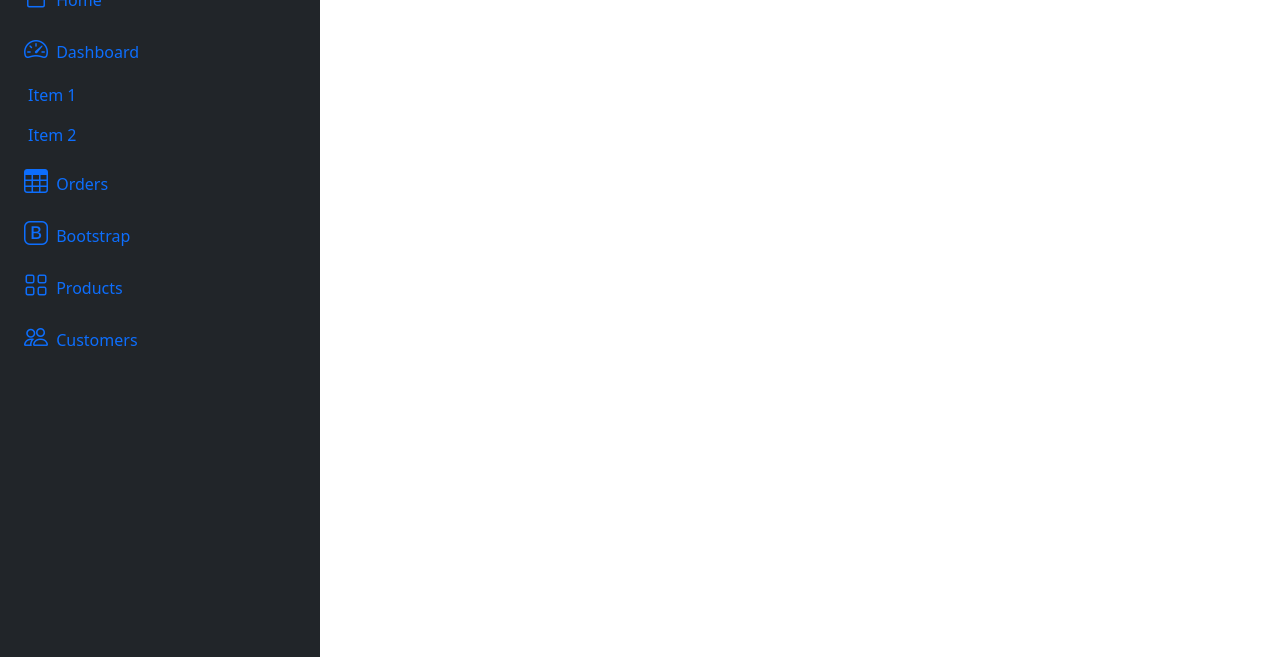
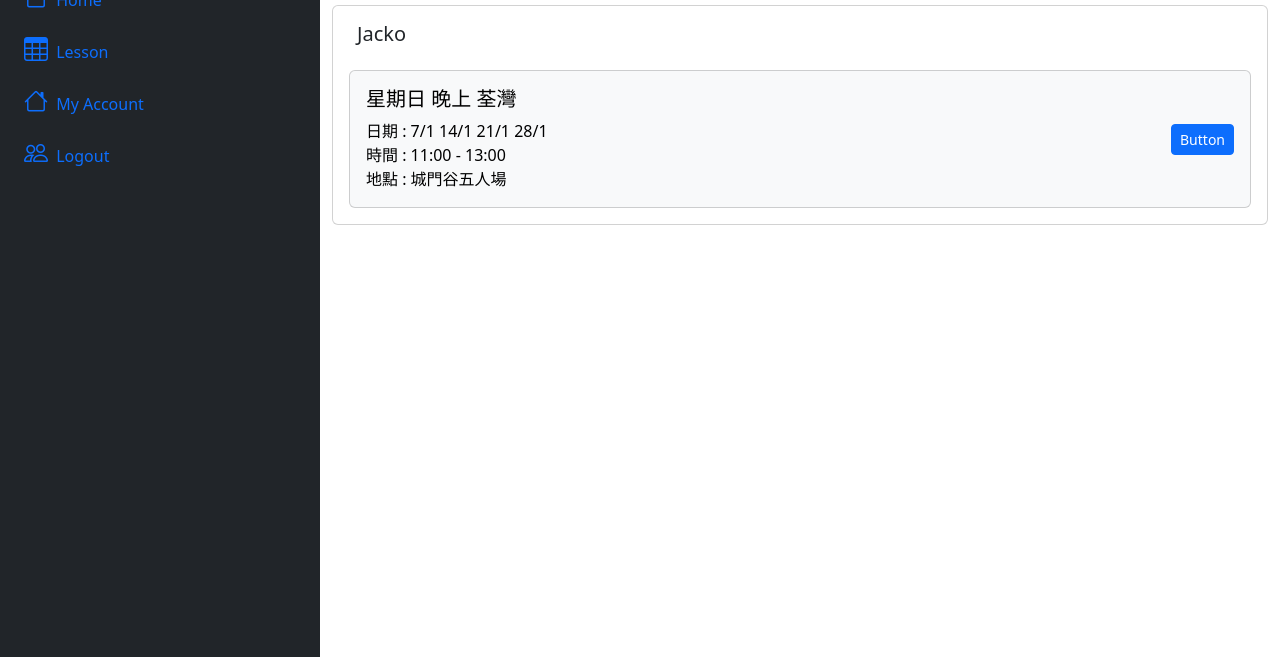
Before and after one commit to Victorchanhc/Leave-system, a plain HTML site: page home.html in a window 1280 px wide. Shown: the part 163-820 px from the top of the page. Drawn offline with nearby package versions, Linux system fonts and the light colour scheme; grey boxes are pictures that could not be loaded.

Commit message:
finish home page

```diff
--- a/home.html
+++ b/home.html
@@ -37,71 +37,23 @@
                     </a>
                     <ul class="nav nav-pills flex-column mb-sm-auto mb-0  align-items-sm-start" id="menu">
                         <li class="nav-item">
-                            <a href="#" class="nav-link align-middle px-0">
+                            <a href="home.html" class="nav-link align-middle px-0">
                                 <i class="fs-4 bi-house"></i> <span class="ms-1  d-sm-inline">Home</span>
                             </a>
                         </li>
-                        <li>
-                            <a href="#submenu1" data-bs-toggle="collapse" class="nav-link px-0 align-middle">
-                                <i class="fs-4 bi-speedometer2"></i> <span class="ms-1  d-sm-inline">Dashboard</span>
+                        <li class="nav-item">
+                            <a href="/lesson.html" class="nav-link align-middle px-0">
+                                <i class="fs-4 bi-table"></i> <span class="ms-1  d-sm-inline">Lesson</span>
                             </a>
-                            <ul class="collapse show nav flex-column ms-1" id="submenu1" data-bs-parent="#menu">
-                                <li class="w-100">
-                                    <a href="#" class="nav-link px-0"> <span class=" d-sm-inline">Item</span>
-                                        1
-                                    </a>
-                                </li>
-                                <li>
-                                    <a href="#" class="nav-link px-0"> <span class=" d-sm-inline">Item</span>
-                                        2
-                                    </a>
-                                </li>
-                            </ul>
+                        </li>
+                        <li class="nav-item">
+                            <a href="/myAccount.html" class="nav-link align-middle px-0">
+                                <i class="fs-4 bi-house"></i> <span class="ms-1  d-sm-inline">My Account</span>
+                            </a>
                         </li>
                         <li>
                             <a href="#" class="nav-link px-0 align-middle">
-                                <i class="fs-4 bi-table"></i> <span class="ms-1  d-sm-inline">Orders</span></a>
-                        </li>
-                        <li>
-                            <a href="#submenu2" data-bs-toggle="collapse" class="nav-link px-0 align-middle ">
-                                <i class="fs-4 bi-bootstrap"></i> <span class="ms-1  d-sm-inline">Bootstrap</span></a>
-                            <ul class="collapse nav flex-column ms-1" id="submenu2" data-bs-parent="#menu">
-                                <li class="w-100">
-                                    <a href="#" class="nav-link px-0"> <span class=" d-sm-inline">Item</span>
-                                        1</a>
-                                </li>
-                                <li>
-                                    <a href="#" class="nav-link px-0"> <span class=" d-sm-inline">Item</span>
-                                        2</a>
-                                </li>
-                            </ul>
-                        </li>
-                        <li>
-                            <a href="#submenu3" data-bs-toggle="collapse" class="nav-link px-0 align-middle">
-                                <i class="fs-4 bi-grid"></i> <span class="ms-1  d-sm-inline">Products</span>
-                            </a>
-                            <ul class="collapse nav flex-column ms-1" id="submenu3" data-bs-parent="#menu">
-                                <li class="w-100">
-                                    <a href="#" class="nav-link px-0"> <span class=" d-sm-inline">Product</span>
-                                        1</a>
-                                </li>
-                                <li>
-                                    <a href="#" class="nav-link px-0"> <span class=" d-sm-inline">Product</span>
-                                        2</a>
-                                </li>
-                                <li>
-                                    <a href="#" class="nav-link px-0"> <span class=" d-sm-inline">Product</span>
-                                        3</a>
-                                </li>
-                                <li>
-                                    <a href="#" class="nav-link px-0"> <span class=" d-sm-inline">Product</span>
-                                        4</a>
-                                </li>
-                            </ul>
-                        </li>
-                        <li>
-                            <a href="#" class="nav-link px-0 align-middle">
-                                <i class="fs-4 bi-people"></i> <span class="ms-1  d-sm-inline">Customers</span>
+                                <i class="fs-4 bi-people"></i> <span class="ms-1  d-sm-inline">Logout</span>
                             </a>
                         </li>
                     </ul>
@@ -126,7 +78,30 @@
                 </div>
             </nav>
             <div class="col py-3">
-                Content area...
+                <div class="main-container">
+                    <h1 class="titleBar welccome mb-4 text-center">Welcome to STFC</h1>
+                    <div class="card" style="width:100%">
+                        <!-- participant name can use $<name> -->
+                        <h5 class="card-title participantName ms-4 mt-3">Jacko</h5>
+                        <div class="card-body">
+                            <div class="card text-bg-light">
+                                <!-- same with the participant's lesson -->
+                                <div class="card-body d-flex justify-content-between">
+                                    <div class="lessonInformation-content">
+                                        <!-- import the lesson information -->
+                                        <h5 class="lessonName">星期日 晚上 荃灣</h5>
+                                        <div class="lessonDate">日期 : 7/1 14/1 21/1 28/1</div>
+                                        <div class="lessonTime">時間 : 11:00 - 13:00</div>
+                                        <div class="lessonVenus">地點 : 城門谷五人場</div>
+                                    </div>
+                                    <div class="d-flex align-items-center">
+                                        <button class="btn btn-primary btn-sm" type="button">Button</button>
+                                      </div>
+                                </div>
+                            </div>
+                        </div>
+                    </div>
+                </div>
             </div>
         </div>
     </div>
```
